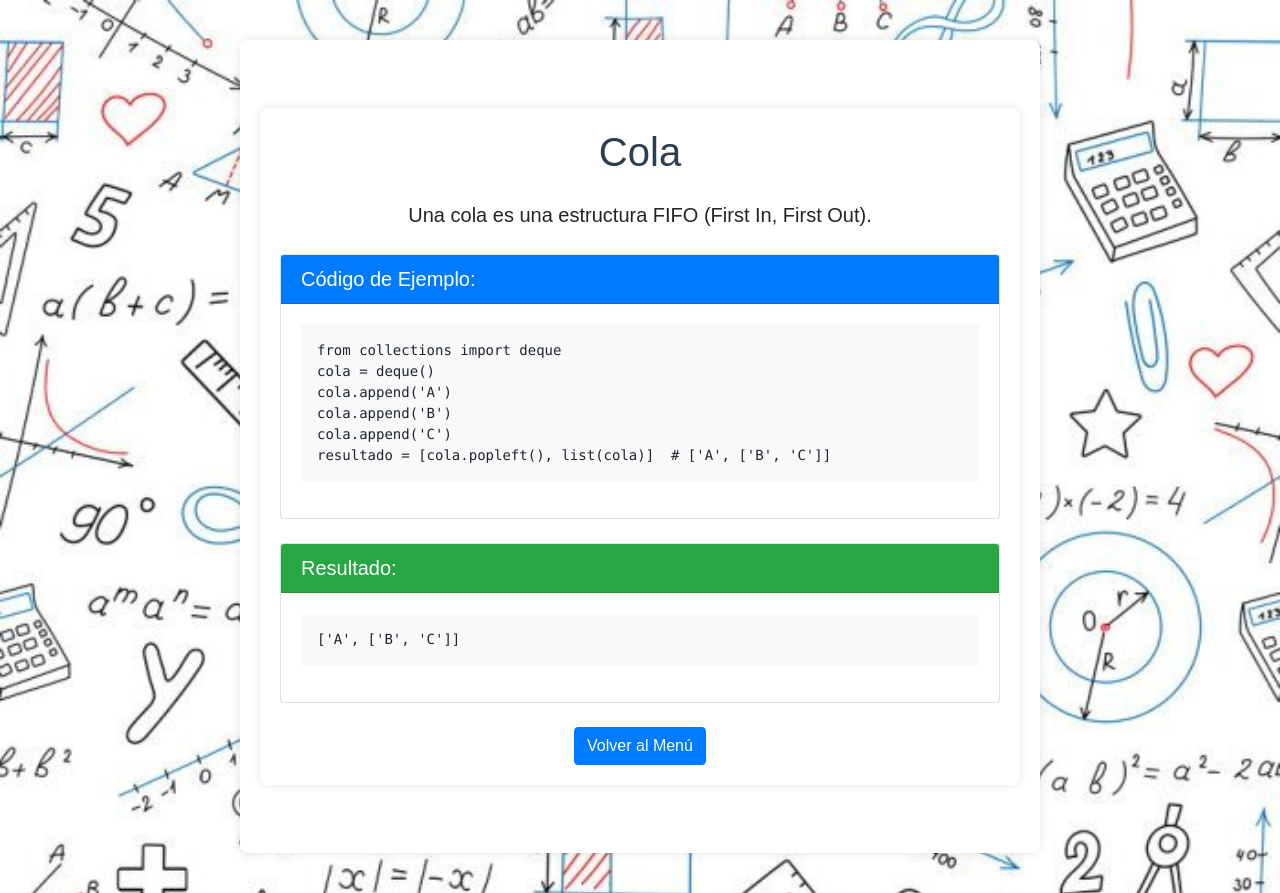
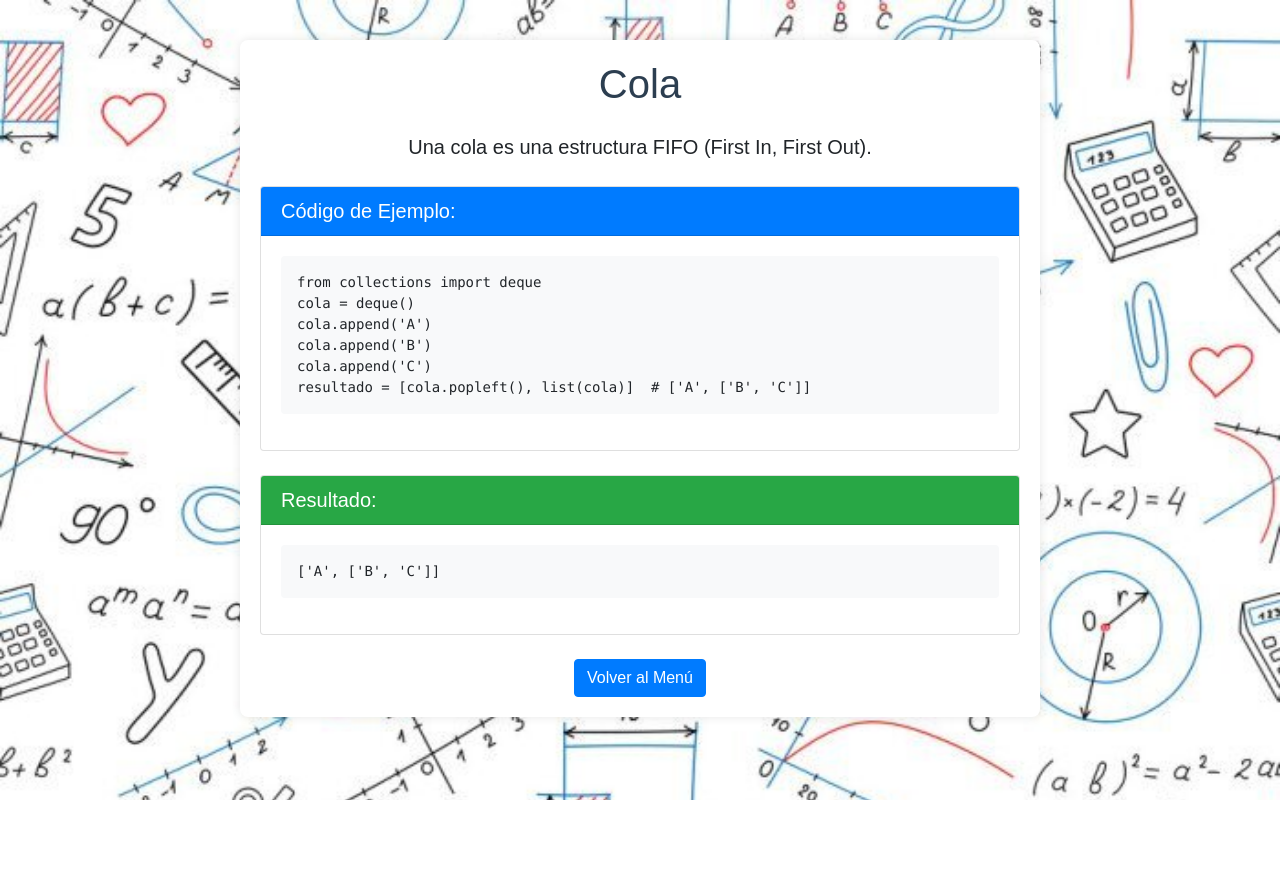
Before and after one commit to dylan-tovar/Ejercicios_Python, a Flask app: page /estructuras/cola in a window 1280 px wide. After the commit the page ends 800 px from the top, so only its background shows below. Run offline with Flask 3, Linux system fonts and the light colour scheme; some libraries are stand-ins or nearby versions.

Commit message:
arregle estructura y arreglo 1

```diff
--- a/templates/arreglo1.html
+++ b/templates/arreglo1.html
@@ -1,4 +1,6 @@
-{% extends 'base.html' %} {% block content %}
+{% extends 'base.html' %}
+
+{% block content %}
 
 <div class="titulo2">
   <div class="interlineado">Manipulación de Lista</div>
--- a/templates/estructura.html
+++ b/templates/estructura.html
@@ -1,5 +1,8 @@
-{% extends 'base.html' %} {% block content %}
-<div class="container my-5">
+{% extends 'base.html' %}
+
+{% block content %}
+
+
    <!-- Título con estilo centrado -->
    <h1 class="text-center mb-4">{{ nombre }}</h1>
 
@@ -30,5 +33,5 @@
   <div class="d-flex justify-content-center mt-4">
     <a href="{{ url_for('menu') }}" class="btn btn-primary">Volver al Menú</a>
   </div>
-</div>
+
 {% endblock %}
```
Lines whose indentation alone changed are shown as unchanged.
